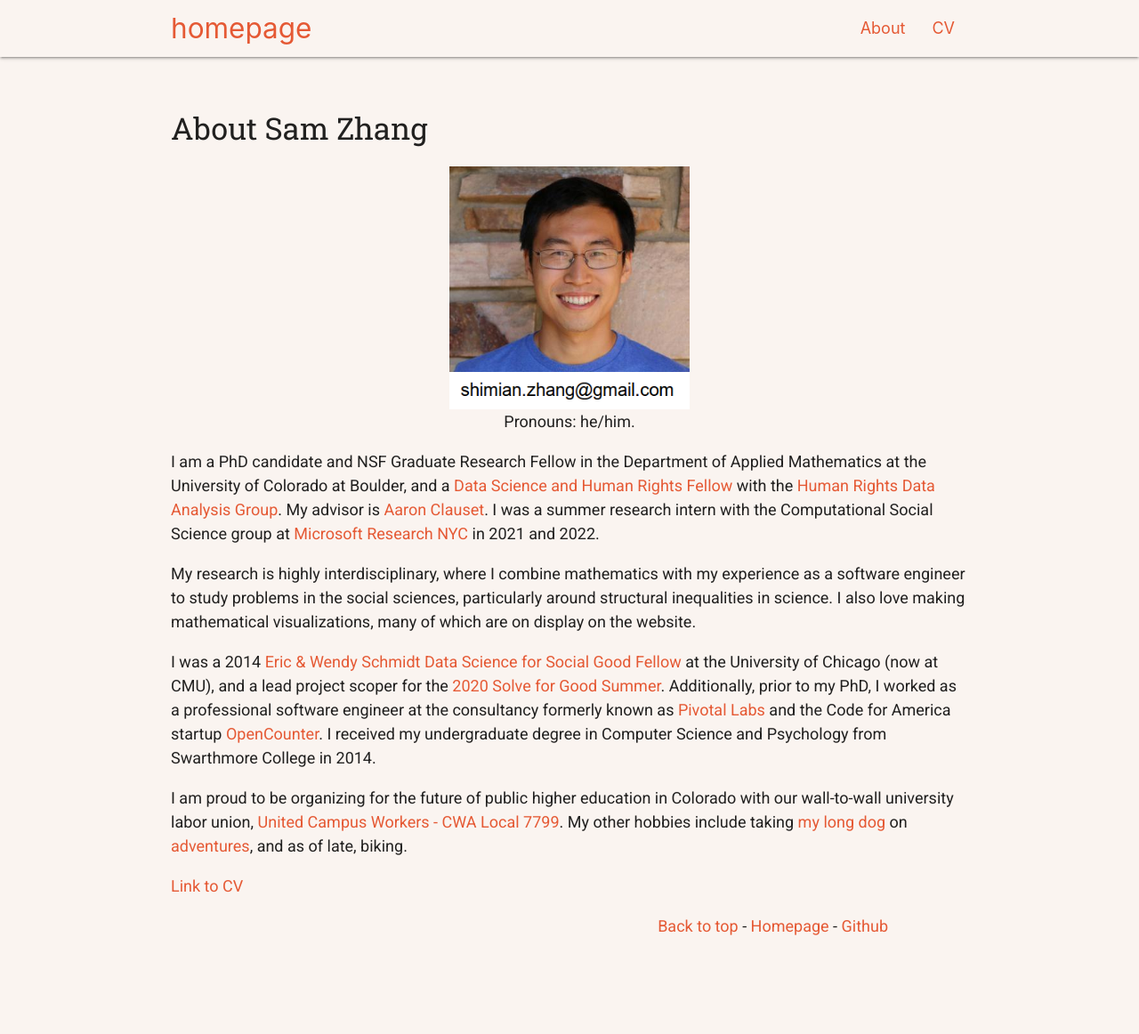
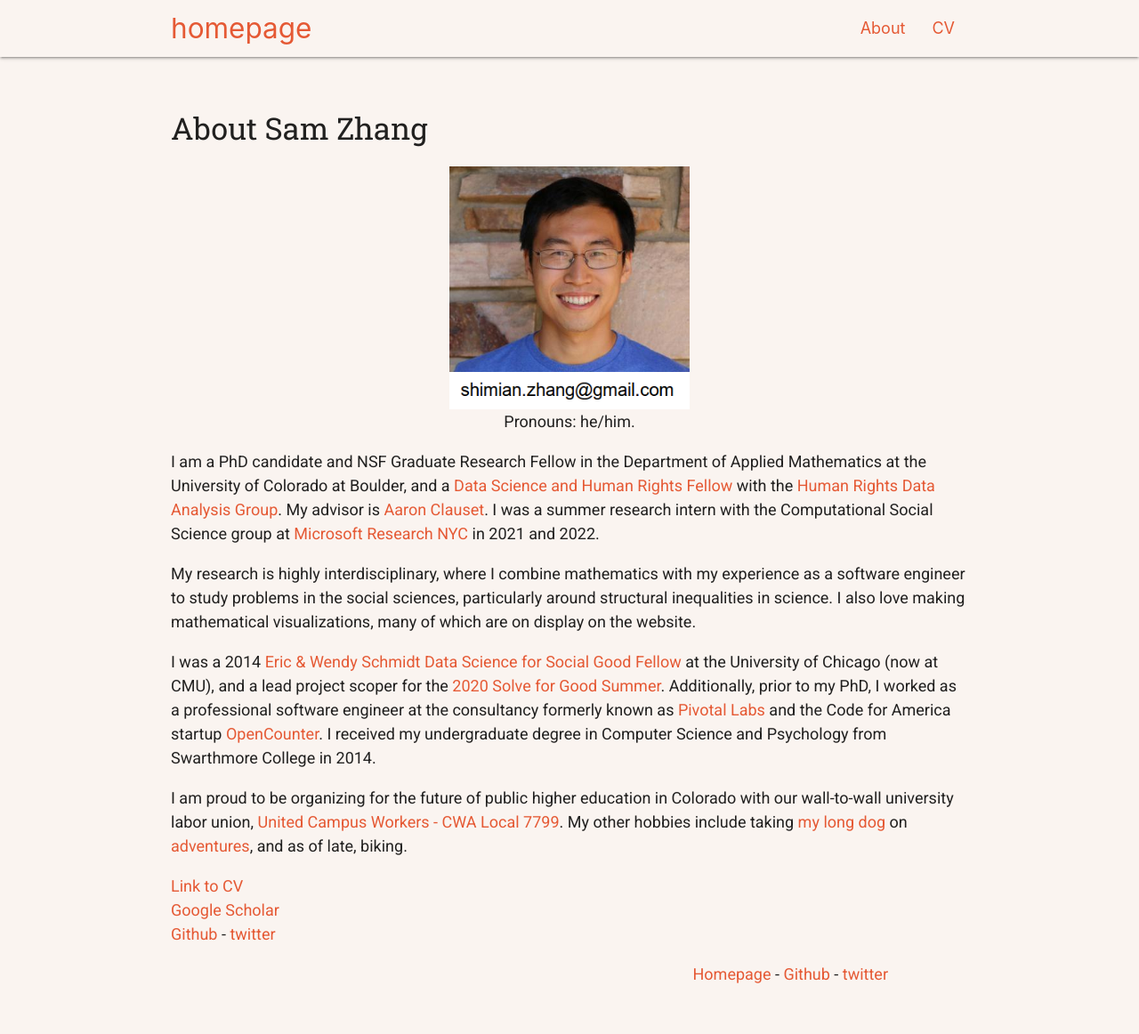
Before and after one commit to samzhang111/samzhang111.github.io, a Jekyll site: the page built from html/about.html, in a window 1280 px wide. Shown: the whole page at 89% size. Built offline with Jekyll 4.4.1, drawn with Linux system fonts in a browser that asks for light colours; nearby versions of some CDN libraries; before the commit the page ends 1108 px from its top, so only the background shows below that.

Commit message:
link to google scholar and twitter

```diff
--- a/_layouts/default.html
+++ b/_layouts/default.html
@@ -7,7 +7,9 @@ layout: template
 
   <p>
   <div id="tail">
-      <a href="#top">Back to top</a> - <a href="/">Homepage</a> - <a href="https://github.com/samzhang111">Github</a>
+      <a href="/">Homepage</a> -
+      <a href="https://github.com/samzhang111" target="_blank">Github</a> -
+      <a href="https://twitter.com/_szhang" target="_blank">twitter</a>
   </div>
 
 </div>
--- a/html/about.html
+++ b/html/about.html
@@ -32,5 +32,12 @@ I am proud to be organizing for the future of public higher education in Colorad
 My other hobbies include taking <a href="/images/tulia2.jpg" target="_blank">my</a> <a href="/images/long.jpg" target="_blank">long</a> <a href="/images/boop.jpg" target="_blank">dog</a> on <a href="/images/hike.jpg" target="_blank">adventures</a>, and as of late, biking.
 <p>
     <div> <a href="https://drive.google.com/file/d/1OE7QoxoABqyt_taL8X0DXcrj5LStpAIp/view?usp=sharing" target="_blank">Link to CV</a> </div>
+    <div>
+        <a href="https://scholar.google.com/citations?user=PBxD9qIAAAAJ&hl=en" target="_blank">Google Scholar</a>
+    </div>
+    <div>
+        <a href="https://github.com/samzhang111" target="_blank">Github</a> -
+        <a href="https://twitter.com/_szhang" target="_blank">twitter</a>
+    </div>
     </div>
 </div>
```
Also changed, not shown: index.html (+7 -0 lines).
